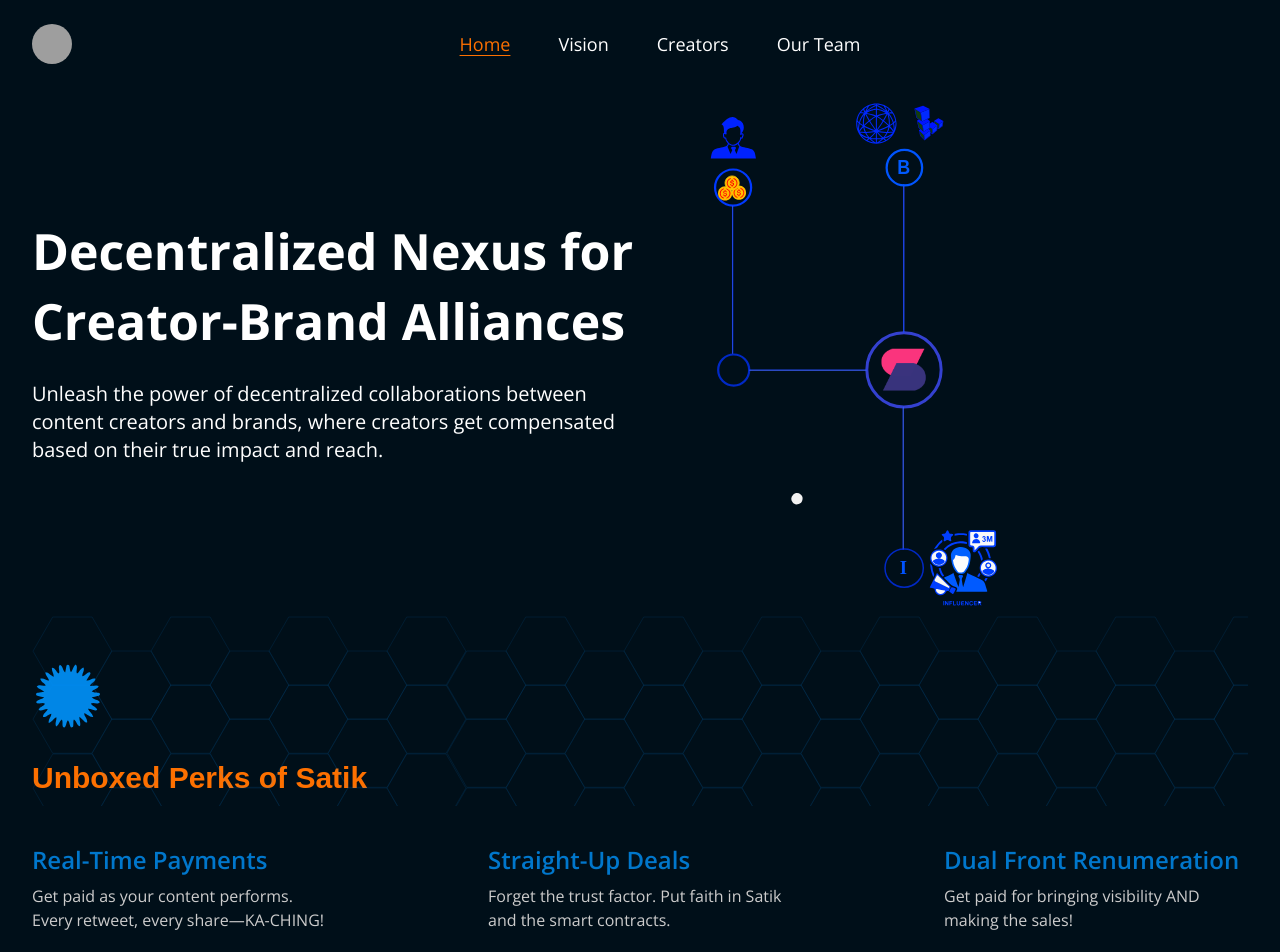
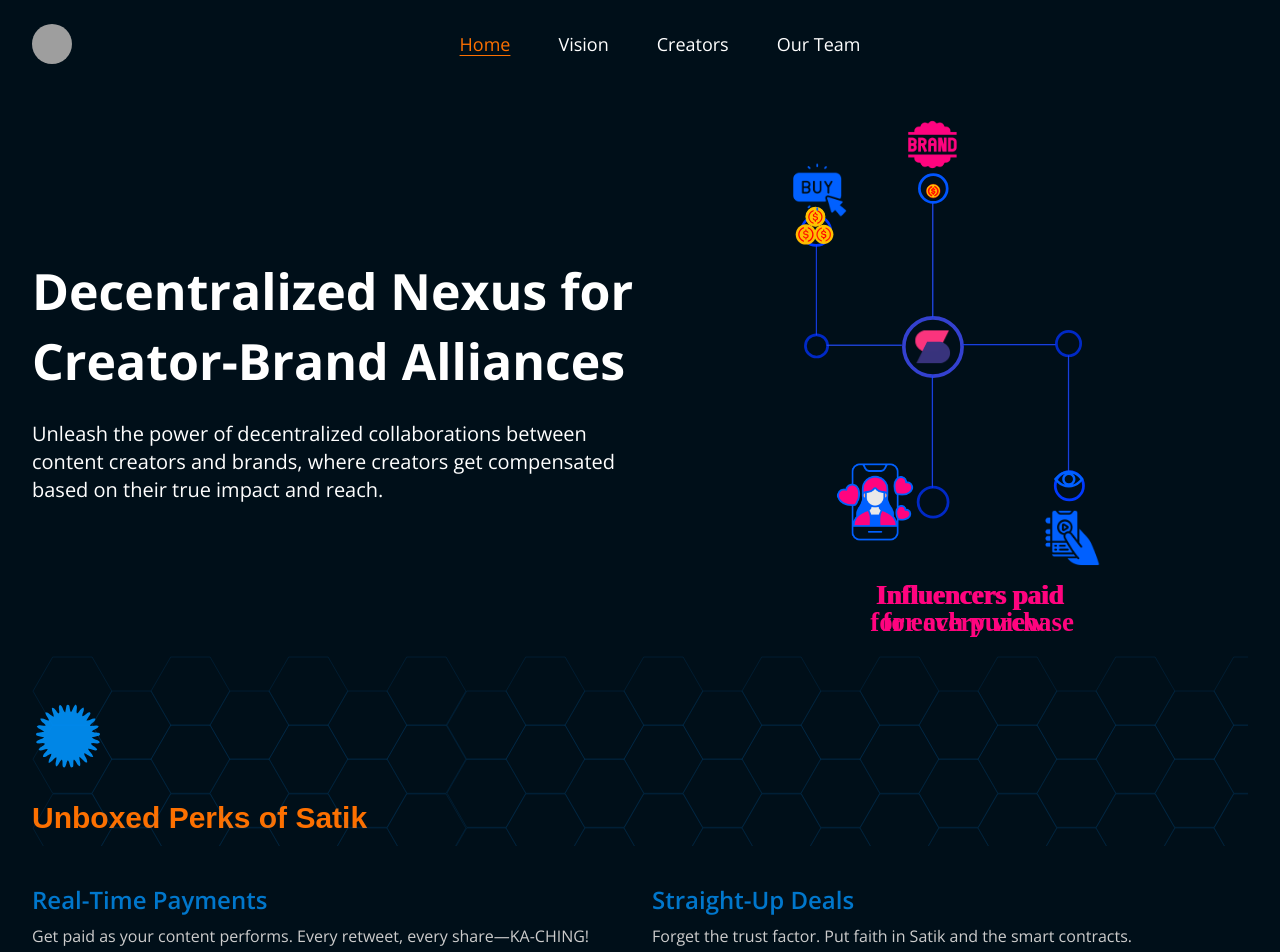
Before and after one commit to surajbeston/satik, a Vue app in the folder app/: page / in a window 1280 px wide. Shown: the top 952 px of the page. Built offline with nearby package versions, Linux system fonts and the light colour scheme; grey boxes are pictures that could not be loaded; a web font is replaced by a local one.

Commit message:
satik icon added

```diff
--- a/app/src/components/LandingPage/Features.vue
+++ b/app/src/components/LandingPage/Features.vue
@@ -22,16 +22,15 @@
     <h1 class="font-inria-sans text-secondary-0 font-semibold text-3xl">
       Unboxed Perks of Satik
     </h1>
-    <div class="flex flex-wrap gap-x-6 gap-y-12 justify-between py-10">
-      <div
-        class="font-titillium-web w-[25%]"
-        v-for="feature in features"
-        :key="feature.id"
-      >
+    <div
+      style="grid-template-columns: repeat(auto-fill, minmax(400px, 1fr))"
+      class="grid gap-x-6 gap-y-12 py-10"
+    >
+      <div class="" v-for="feature in features" :key="feature.id">
         <h2 class="font-semibold text-2xl py-2 text-primary-20">
           {{ feature.title }}
         </h2>
-        <p class="text-neutral-20 font-titillium-web">
+        <p class="text-neutral-20">
           {{ feature.subtitle }}
         </p>
       </div>
--- a/app/src/components/LandingPage/HeroSection.vue
+++ b/app/src/components/LandingPage/HeroSection.vue
@@ -1,6 +1,8 @@
 <template>
-  <div class="h-[60vh] flex worldbg py-10 items-center my-6 relative">
-    <div class="w-[50%] mx-auto">
+  <div
+    class="h-[60vh] w-full flex justify-between items-center mt-16 mb-6 relative"
+  >
+    <div class="w-1/2 mx-auto">
       <h1
         class="text-[50px] text-neutral-0 font-bold leading-[70px] font-open-sans"
       >
@@ -12,8 +14,12 @@
         impact and reach.
       </p>
     </div>
-    <div class="w-1/2 h-[80vh]">
-      <img class="h-full" src="../../assets//icons/icons.svg" alt="" />
+    <div class="w-1/2 h-[70vh]">
+      <img
+        class="h-full w-full ml-auto mr-8"
+        src="../../assets//icons/satik_icon.svg"
+        alt="Satik icon"
+      />
     </div>
   </div>
 </template>
```
Also changed, not shown: app/src/assets/icons/icons.svg (deleted), app/src/assets/icons/satik_icon.svg (added).
